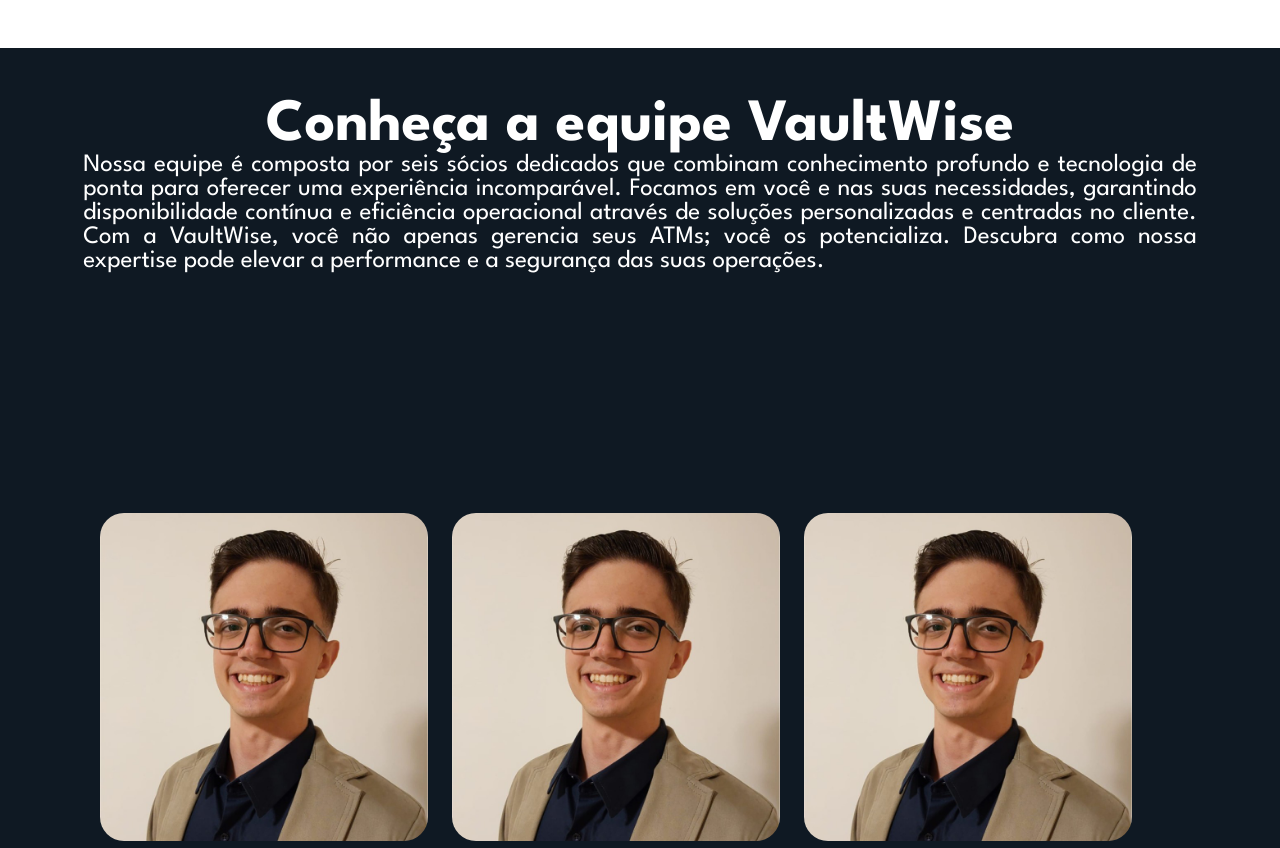
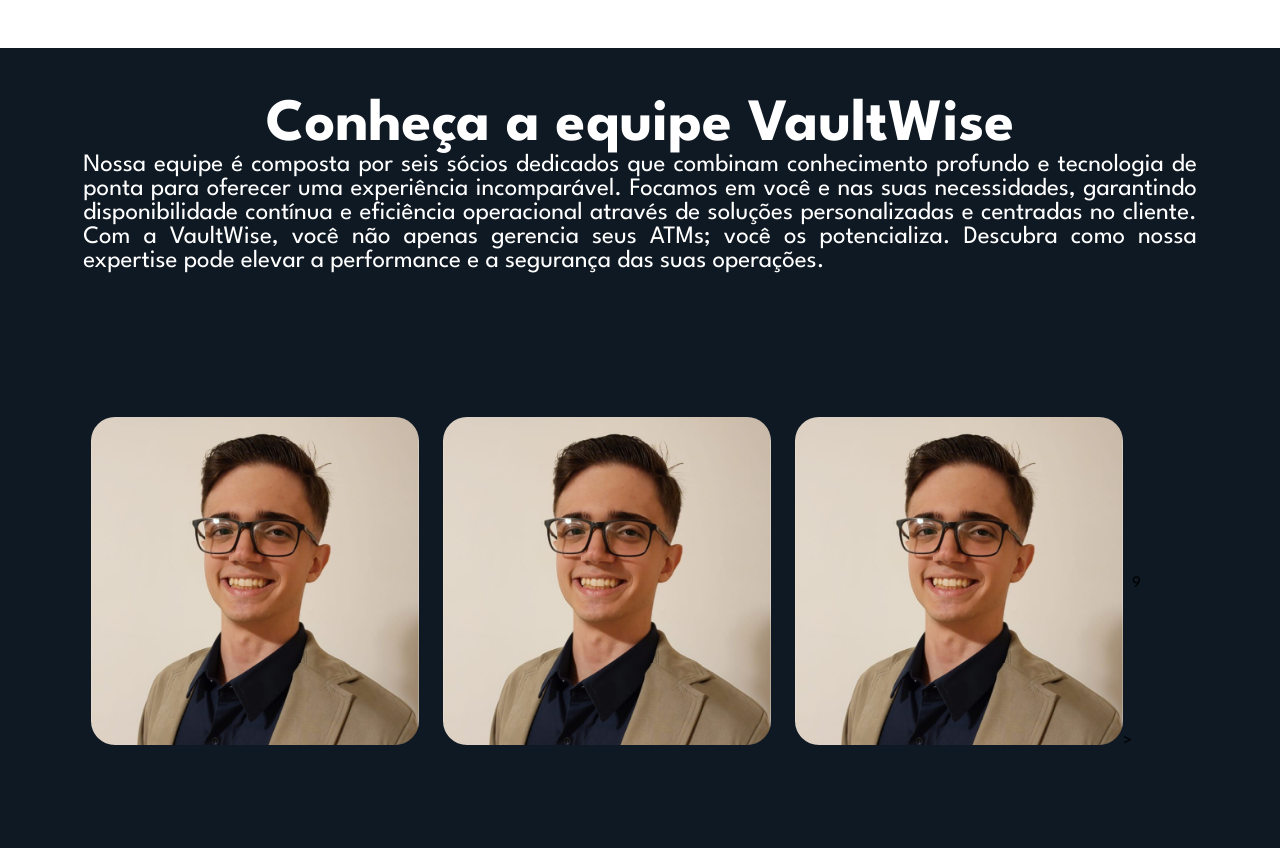
Before and after one commit to AlexandreVNJR/Vault-Wise, a website: page Site Institucional/public/index.html in a window 1280 px wide. Shown: the part 1552-2400 px from the top of the page. Drawn offline with Linux system fonts and the light colour scheme.

Commit message:
Arrumar tela Equipe

```diff
--- a/Site Institucional/public/css/style.css
+++ b/Site Institucional/public/css/style.css
@@ -327,6 +327,8 @@
     width: 100%;
     height: 100vh;
     overflow: hidden;
+    position: relative;
+    z-index: 1000;
 }
 
 .fundoequipe {
@@ -373,7 +375,7 @@
   display: flex;
   place-items: center;
   margin-inline: 1.5rem;
-  padding-block: 5rem;
+  padding-block: 3rem;
 }
 
 .cardcontainer2{
--- a/Site Institucional/public/index.html
+++ b/Site Institucional/public/index.html
@@ -163,7 +163,7 @@
           <div class="containercard">
             <div class="cardcointainer2">
             <article class="cardarticle">
-              <img src="css/imagens/fotoroque.jpg" class="cardimagem">
+              <img src="css/imagens/fotoroque.jpg" class="cardimagem" data-cardo="Lucas Coltre Roque">>
 
               <div class="carddados">
                 <span class="carddescricao1">Cargo:</span>
@@ -171,6 +171,8 @@
               </div>
             </div>
             </article>
+
+            9
 
 
       </div>
```
